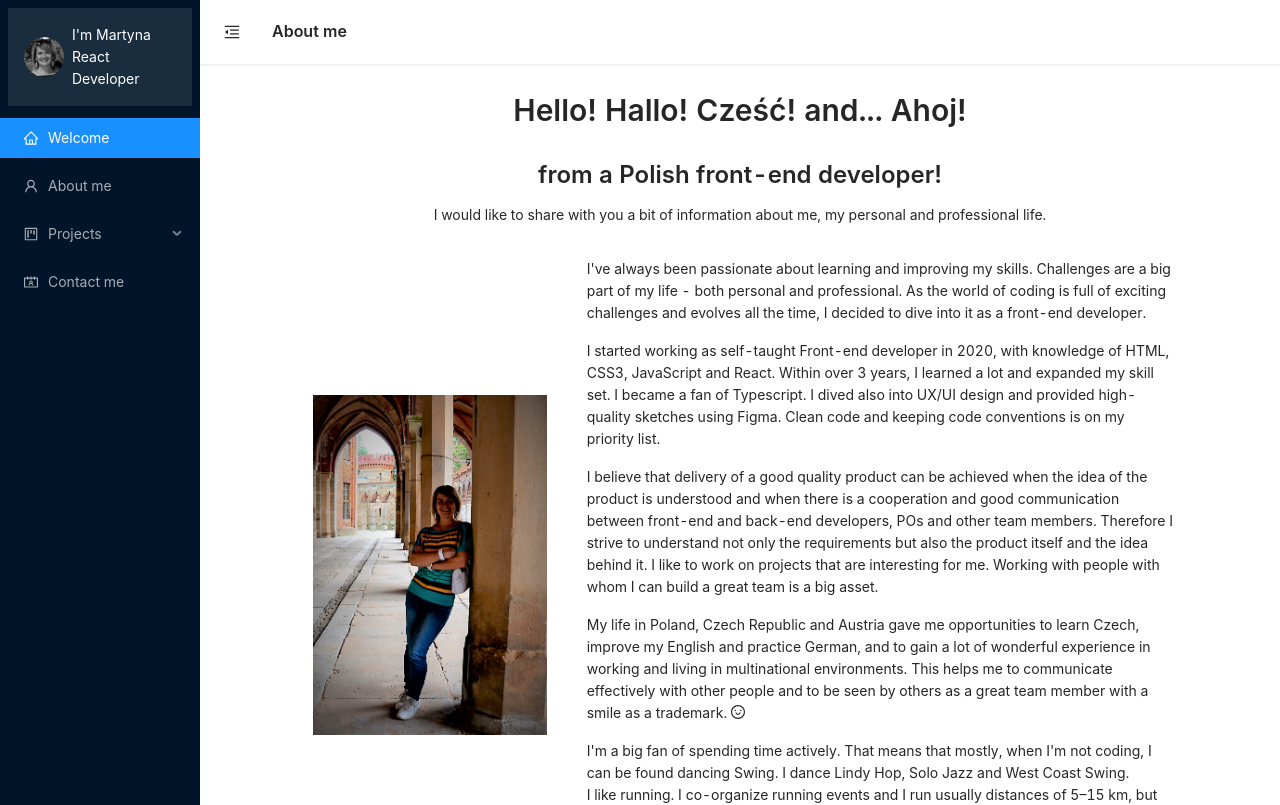
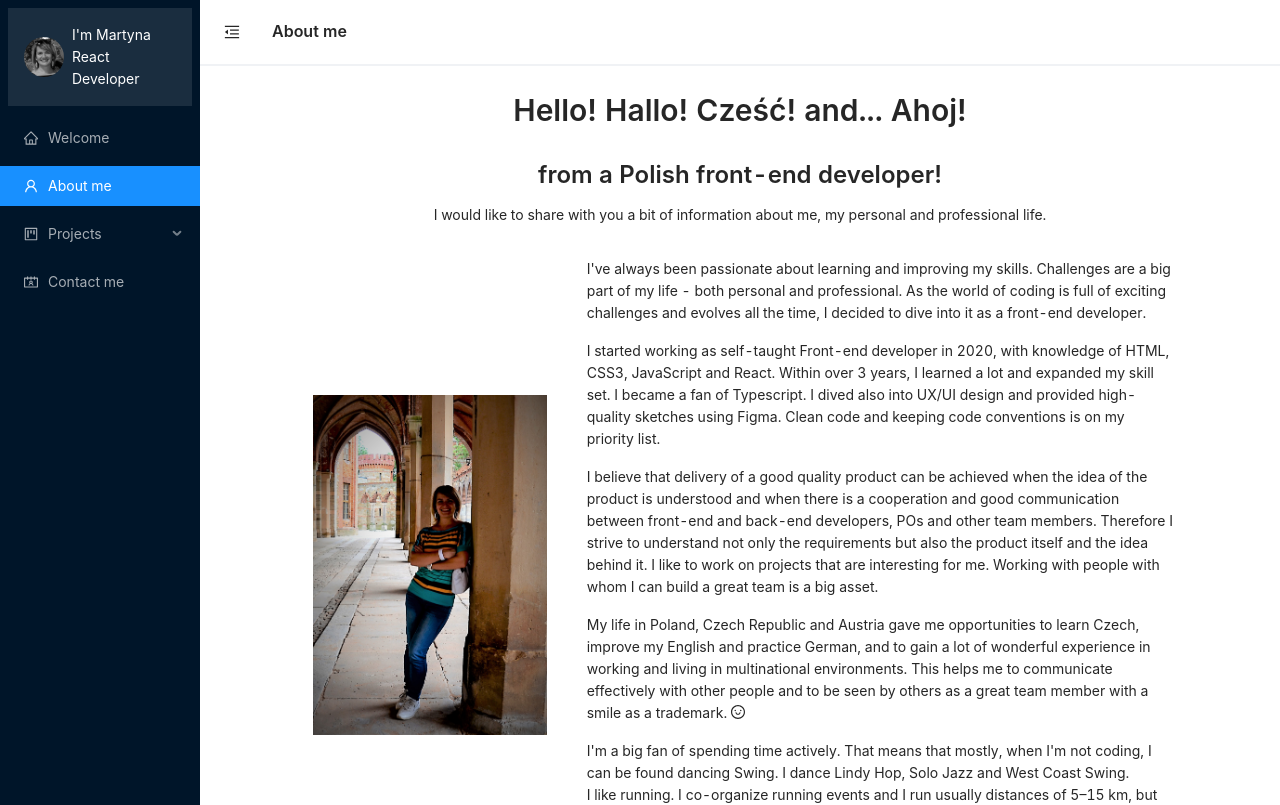
Before and after one commit to martynaskup/martynaskup.github.io, a React (Create React App) app: page /about in a window 1280 px wide. Shown: the top 805 px of the page. Built offline with nearby package versions, Linux system fonts and the light colour scheme.

Commit message:
Fix highlighting menu items and opening submenus on menu item select and on redirection from a link

```diff
--- a/src/components/mainLayout/AppMenu.tsx
+++ b/src/components/mainLayout/AppMenu.tsx
@@ -1,4 +1,4 @@
-import React from 'react';
+import React, { useEffect, useState } from 'react';
 import type { MenuProps } from 'antd';
 import { Menu } from 'antd';
 import {
@@ -7,16 +7,29 @@ import {
   ProjectOutlined,
   UserOutlined,
 } from '@ant-design/icons';
-import { Link } from 'react-router-dom';
+import { Link, useLocation } from 'react-router-dom';
 import paths from '../../routes/paths';
 
 type MenuItem = Required<MenuProps>['items'][number];
 
 function AppMenu() {
+  const location = useLocation();
+
+  const defaultSelectedAndOpenKeys = getMenuKeys(location.pathname.slice(1));
+
+  const [openMenuKeys, setOpenMenuKeys] = useState(
+    () => defaultSelectedAndOpenKeys.selectedKeys
+  );
+
+  useEffect(() => {
+    const openKeys = getMenuKeys(location.pathname.slice(1)).openKeys;
+    setOpenMenuKeys(openKeys);
+  }, [location.pathname]);
+
   const projectItems: MenuItem[] = [
     {
       label: <Link to={paths.projectsPaths.base}>Overview</Link>,
-      key: '11',
+      key: menuKeys.projects.overview,
     },
     {
       label: (
@@ -24,7 +37,7 @@ function AppMenu() {
           Previous Portfolio
         </Link>
       ),
-      key: '12',
+      key: menuKeys.projects.previousPortfolio,
     },
     {
       label: 'New Projects',
@@ -34,11 +47,11 @@ function AppMenu() {
           label: (
             <Link to={paths.projectsPaths.newProjectsOverview}>Overview</Link>
           ),
-          key: '21',
+          key: menuKeys.projects.newProjects.overview,
         },
         {
           label: <Link to={paths.projectsPaths.budget}>Budget</Link>,
-          key: '22',
+          key: menuKeys.projects.newProjects.budget,
         },
       ],
     },
@@ -47,23 +60,23 @@ function AppMenu() {
   const items: MenuItem[] = [
     {
       label: <Link to={paths.home}>Welcome</Link>,
-      key: '1',
+      key: menuKeys.home,
       icon: <HomeOutlined />,
     },
     {
       label: <Link to={paths.about}>About me</Link>,
-      key: '2',
+      key: menuKeys.about,
       icon: <UserOutlined />,
     },
     {
       label: 'Projects',
-      key: 'sub1',
+      key: menuKeys.subMenus.projects,
       icon: <ProjectOutlined />,
       children: projectItems,
     },
     {
       label: <Link to={paths.contactMe}>Contact me</Link>,
-      key: '3',
+      key: menuKeys.contactMe,
       icon: <ContactsOutlined />,
     },
   ];
@@ -72,10 +85,72 @@ function AppMenu() {
     <Menu
       theme="dark"
       mode="inline"
-      defaultSelectedKeys={['1']}
       items={items}
+      selectedKeys={getMenuKeys(location.pathname.slice(1)).selectedKeys}
+      defaultOpenKeys={openMenuKeys}
+      onSelect={(e) => console.log('onSelect', e.selectedKeys)}
+      openKeys={openMenuKeys}
+      onOpenChange={(e) => setOpenMenuKeys(e)}
     />
   );
 }
 
+const menuKeys = {
+  home: '1',
+  about: '2',
+  contactMe: '3',
+  subMenus: {
+    projects: 'sub1',
+    newProjects: 'sub2',
+  },
+  projects: {
+    overview: '11',
+    previousPortfolio: '12',
+    newProjects: {
+      overview: '21',
+      budget: '22',
+    },
+  },
+};
+
+function getMenuKeys(locationPath: string) {
+  function getSelectedKeys() {
+    switch (locationPath) {
+      case paths.about:
+        return [menuKeys.about];
+      case paths.base:
+      case paths.home:
+        return [menuKeys.home];
+      case paths.contactMe:
+        return [menuKeys.contactMe];
+      case paths.projectsPaths.base:
+        return [menuKeys.projects.overview];
+      case paths.projectsPaths.previousPortfolio:
+        return [menuKeys.projects.previousPortfolio];
+      case paths.projectsPaths.newProjectsOverview:
+        return [menuKeys.projects.newProjects.overview];
+      case paths.projectsPaths.budget:
+        return [menuKeys.projects.newProjects.budget];
+      default:
+        return [menuKeys.home];
+    }
+  }
+
+  function getOpenKeys() {
+    switch (locationPath) {
+      case paths.projectsPaths.base:
+      case paths.projectsPaths.previousPortfolio:
+        return [menuKeys.subMenus.projects];
+      case paths.projectsPaths.newProjectsOverview:
+      case paths.projectsPaths.budget:
+        return [menuKeys.subMenus.projects, menuKeys.subMenus.newProjects];
+      default:
+        return [];
+    }
+  }
+  return {
+    selectedKeys: getSelectedKeys(),
+    openKeys: getOpenKeys(),
+  };
+}
 export default AppMenu;
```
